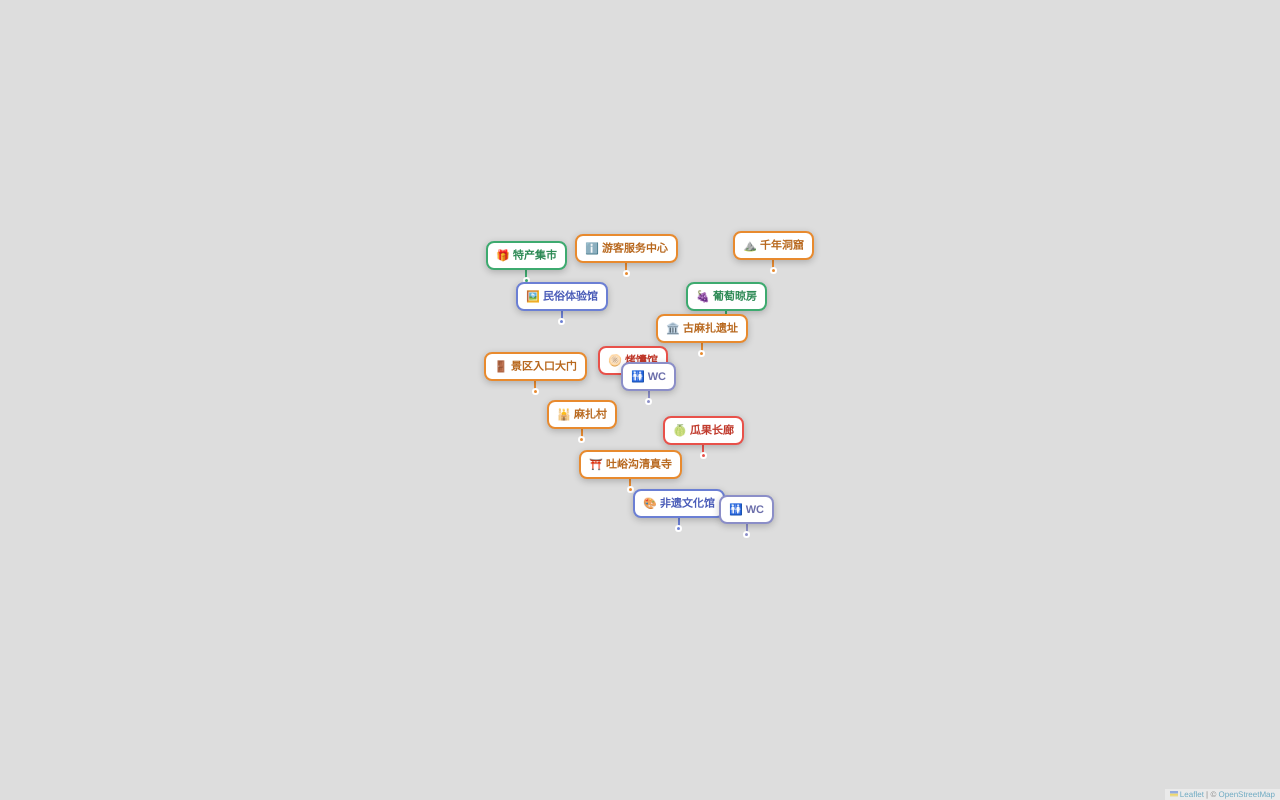
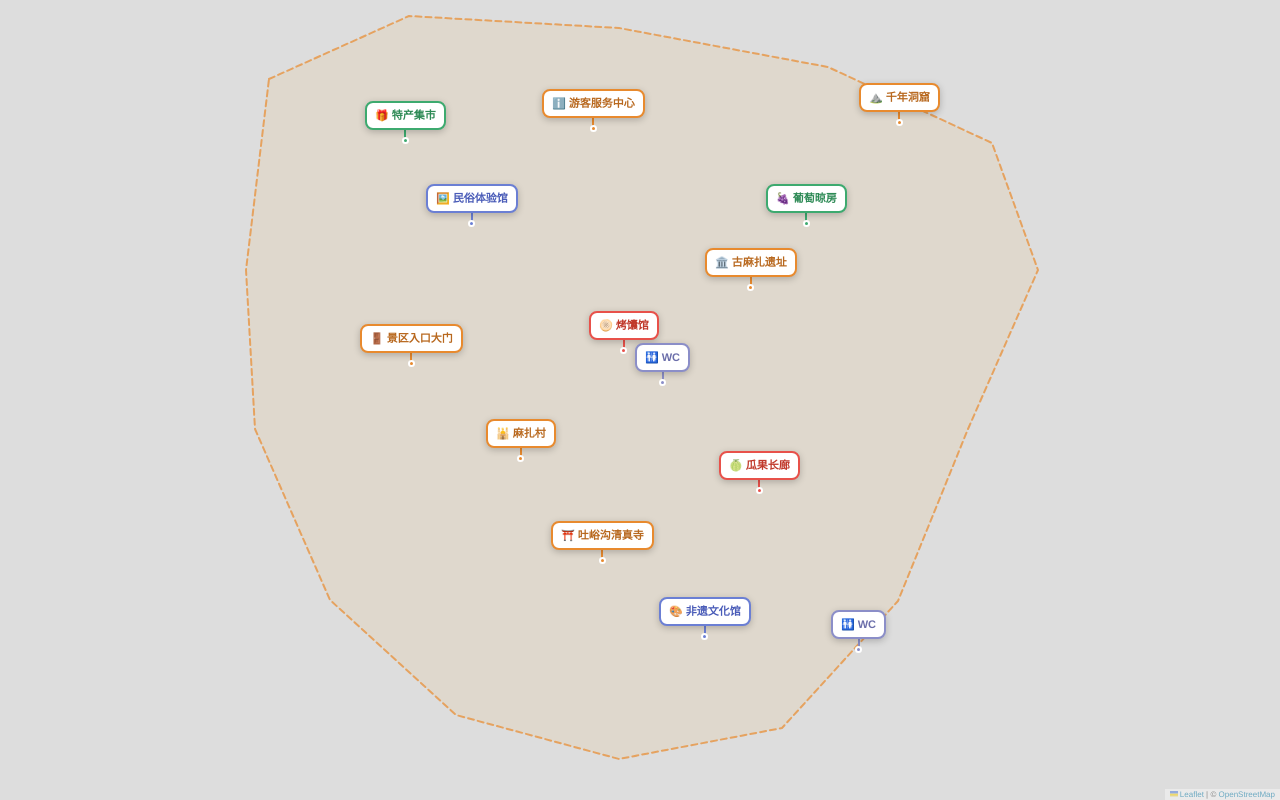
Before and after one commit to lhq13152961500-beep/EIRCT-ICMP, a website: page server/map-tuyugou.html in a window 1280 px wide. Drawn offline with nearby package versions, Linux system fonts and the light colour scheme.

Commit message:
Improve map display by showing the entire scenic area
Add a scenic area boundary polygon and auto-fit all POI markers to the map view.

Replit-Commit-Author: Agent
Replit-Commit-Session-Id: d1f948b1-244b-4214-93ba-12c2320da2bf
Replit-Commit-Checkpoint-Type: full_checkpoint
Replit-Commit-Event-Id: a50188a0-2d38-4f54-9f4a-08316853c993
Replit-Commit-Screenshot-Url: https://storage.googleapis.com/screenshot-production-us-central1/1e642ed5-9bb4-4f6c-93b4-ca3ea46c89d7/d1f948b1-244b-4214-93ba-12c2320da2bf/V9HGqux
Replit-Helium-Checkpoint-Created: true

```diff
--- a/server/map-tuyugou.html
+++ b/server/map-tuyugou.html
@@ -200,12 +200,31 @@ window.selectPoi = function(id) {
   }
 };
 
-/* Center on WGS-84 equivalent of GCJ-02 center [89.6025, 42.8605] */
-var centerWgs = gcj2wgs(89.6025, 42.8605);
+/* 吐峪沟景区大致边界 (GCJ-02) → WGS-84 */
+var BOUNDARY_GCJ = [
+  [89.5945, 42.8650],
+  [89.5975, 42.8660],
+  [89.6020, 42.8658],
+  [89.6065, 42.8652],
+  [89.6100, 42.8640],
+  [89.6110, 42.8620],
+  [89.6095, 42.8595],
+  [89.6080, 42.8568],
+  [89.6055, 42.8548],
+  [89.6020, 42.8543],
+  [89.5985, 42.8550],
+  [89.5958, 42.8568],
+  [89.5942, 42.8595],
+  [89.5940, 42.8620],
+  [89.5945, 42.8650],
+];
+var BOUNDARY_WGS = BOUNDARY_GCJ.map(function(c) {
+  var w = gcj2wgs(c[0], c[1]);
+  return [w[1], w[0]];
+});
 
+/* 初始化地图 */
 map = L.map('map', {
-  center: [centerWgs[1], centerWgs[0]],
-  zoom: 15,
   zoomControl: false,
   attributionControl: true,
 });
@@ -214,6 +233,24 @@ L.tileLayer('/api/tiles/{z}/{x}/{y}', {
   attribution: '© <a href="https://www.openstreetmap.org/copyright">OpenStreetMap</a>',
   maxZoom: 19,
 }).addTo(map);
+
+/* 景区范围半透明覆盖层 */
+L.polygon(BOUNDARY_WGS, {
+  color: '#E88A2E',
+  weight: 2,
+  opacity: 0.7,
+  fillColor: '#F5A623',
+  fillOpacity: 0.08,
+  dashArray: '6 4',
+}).addTo(map);
+
+/* 自动缩放至所有 POI 范围 */
+var allWgsPoints = POIS.map(function(p) {
+  var w = gcj2wgs(p.pos[0], p.pos[1]);
+  return [w[1], w[0]];
+});
+var bounds = L.latLngBounds(allWgsPoints);
+map.fitBounds(bounds, { padding: [40, 40] });
 
 map.on('load', function() {
   sendToApp({ type:"ready" });
```
Also changed, not shown: server_dist/map-tuyugou.html (+41 -4 lines).
